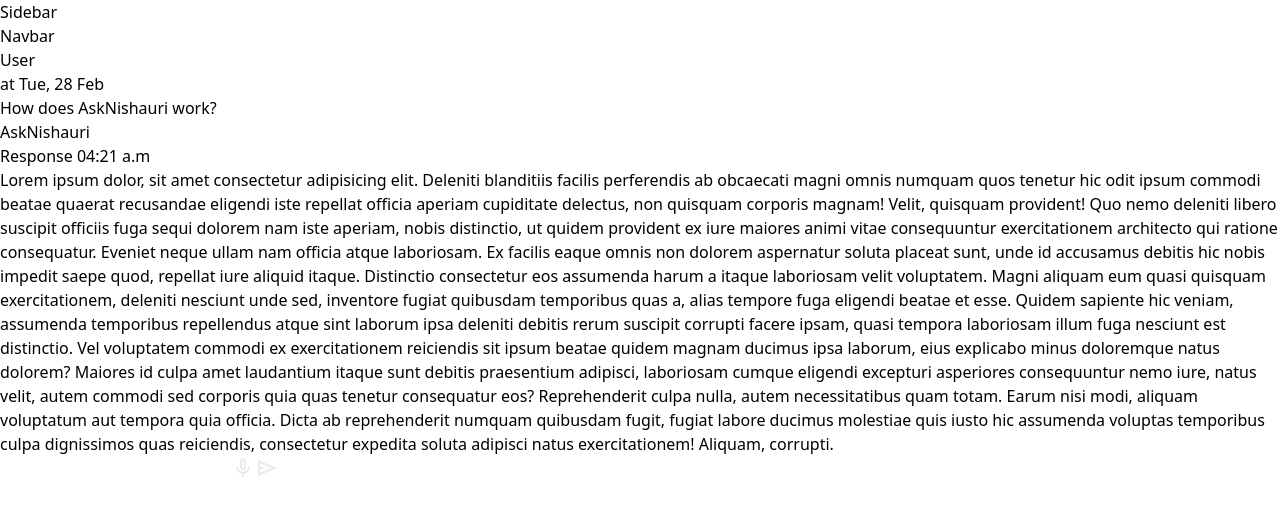
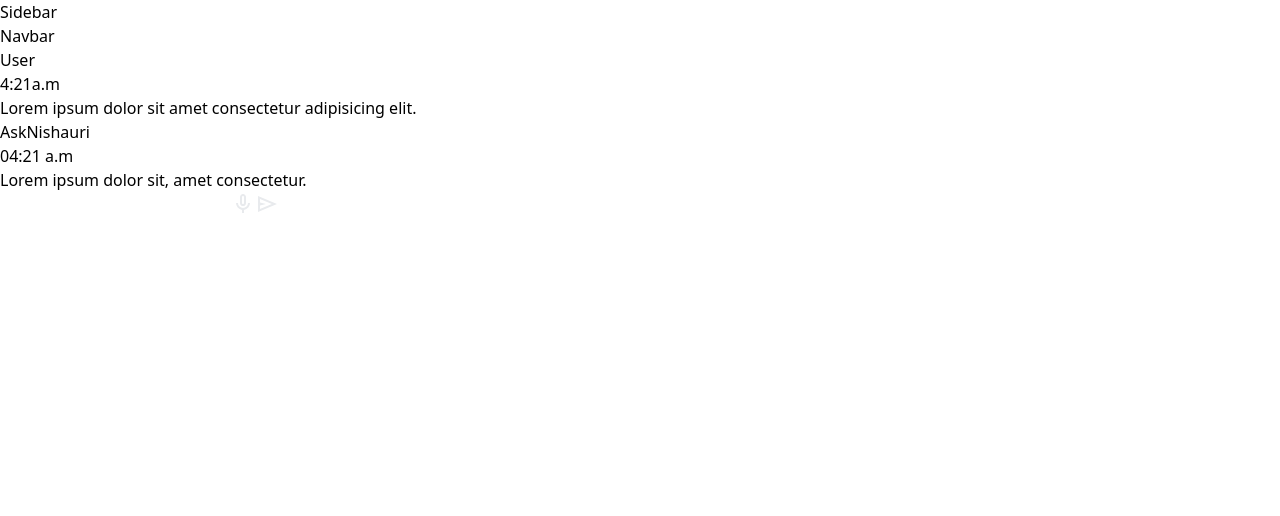
Before and after one commit to johnmark287/AskNishauri, a React (Vite) app: page / in a window 1280 px wide. Shown: the top 516 px of the page. Built offline with nearby package versions, Linux system fonts and the light colour scheme.

Commit message:
feat: add whatsapp feature and update .gitignore

```diff
--- a/src/components/Main.jsx
+++ b/src/components/Main.jsx
@@ -1,8 +1,7 @@
 import Navbar from "./Navbar";
 
 /**
- * input todo: fix text overflowing its component
- * main todo: main and sidebar components not occupying the whole page
+ * todo: whatsapp feature.
  */
 function Main() {
   return (
@@ -12,55 +11,37 @@ function Main() {
       <Navbar />
 
       {/* Main Component */}
-      <div className="relative text-white pl-3 h-[100%] overflow-y-scroll">
-        <div className="pl-[10px] flex items-center border-b border-b-[#25282d] h-[40px] py-[27px]">
-          <div className="">
-            <div className="min-w-[160px] font-bold text-[#5aa2e0]">User</div>
-            <div className="text-[#808993]">at Tue, 28 Feb</div>
+      <div className="relative text-white h-[100%] overflow-y-scroll">
+        <div className="flex justify-end p-2">
+          <div className="relative min-w-[120px] p-2 pb-7 flex bg-black rounded-2xl items-center border-b border-b-[#25282d]">
+            <div className="">
+              <div className="hidden min-w-[160px] font-bold text-[#5aa2e0]">
+                User
+              </div>
+              <div className="absolute bottom-2 right-3 text-[#808993]">
+                4:21a.m
+              </div>
+            </div>
+            <div className="flex flex-row self-end p-1">
+              Lorem ipsum dolor sit amet consectetur adipisicing elit.
+            </div>
           </div>
-          <div className="">How does AskNishauri work?</div>
         </div>
-        <div className="relative pl-[10px] h-[100%] py-[20px] flex flex-col">
-          <div className="flex flex-row">
-            <div className="self-start">
-              <div className="text-[#29f6ac] min-w-[160px] h-[100%]">
+        <div className="relative p-1 flex ">
+          <div className="relative bg-black min-w-[120px] p-2 pb-7 m-1 rounded-2xl flex self-start">
+            <div className="  self-start">
+              <div className="hidden text-[#29f6ac] min-w-[160px] h-[100%]">
                 AskNishauri
               </div>
-              <div className="text-[#808993]">Response 04:21 a.m</div>
+              <div className="absolute bottom-2 right-3 text-[#808993]">
+                04:21 a.m
+              </div>
             </div>
-            <div className="">
-              Lorem ipsum dolor, sit amet consectetur adipisicing elit. Deleniti
-              blanditiis facilis perferendis ab obcaecati magni omnis numquam
-              quos tenetur hic odit ipsum commodi beatae quaerat recusandae
-              eligendi iste repellat officia aperiam cupiditate delectus, non
-              quisquam corporis magnam! Velit, quisquam provident! Quo nemo
-              deleniti libero suscipit officiis fuga sequi dolorem nam iste
-              aperiam, nobis distinctio, ut quidem provident ex iure maiores
-              animi vitae consequuntur exercitationem architecto qui ratione
-              consequatur. Eveniet neque ullam nam officia atque laboriosam. Ex
-              facilis eaque omnis non dolorem aspernatur soluta placeat sunt,
-              unde id accusamus debitis hic nobis impedit saepe quod, repellat
-              iure aliquid itaque. Distinctio consectetur eos assumenda harum a
-              itaque laboriosam velit voluptatem. Magni aliquam eum quasi
-              quisquam exercitationem, deleniti nesciunt unde sed, inventore
-              fugiat quibusdam temporibus quas a, alias tempore fuga eligendi
-              beatae et esse. Quidem sapiente hic veniam, assumenda temporibus
-              repellendus atque sint laborum ipsa deleniti debitis rerum
-              suscipit corrupti facere ipsam, quasi tempora laboriosam illum
-              fuga nesciunt est distinctio. Vel voluptatem commodi ex
-              exercitationem reiciendis sit ipsum beatae quidem magnam ducimus
-              ipsa laborum, eius explicabo minus doloremque natus dolorem?
-              Maiores id culpa amet laudantium itaque sunt debitis praesentium
-              adipisci, laboriosam cumque eligendi excepturi asperiores
-              consequuntur nemo iure, natus velit, autem commodi sed corporis
-              quia quas tenetur consequatur eos? Reprehenderit culpa nulla,
-              autem necessitatibus quam totam. Earum nisi modi, aliquam
-              voluptatum aut tempora quia officia. Dicta ab reprehenderit
-              numquam quibusdam fugit, fugiat labore ducimus molestiae quis
-              iusto hic assumenda voluptas temporibus culpa dignissimos quas
-              reiciendis, consectetur expedita soluta adipisci natus
-              exercitationem! Aliquam, corrupti.
+            <div className="p-1">
+              Lorem ipsum dolor sit, amet consectetur.
             </div>
+            {/* <div className="absolute rounded-[100%] h-[20px] w-[20px] bottom-2 right-[-10px] z-[-2px] bg-white"></div>
+            <div className="absolute rounded-[100%] h-[20px] w-[20px] bottom-0 right-[-10px] z-[-1px] bg-black"></div> */}
           </div>
         </div>
       </div>
```
Also changed, not shown: 1 other file (tests, documents, lock files or other folders).
